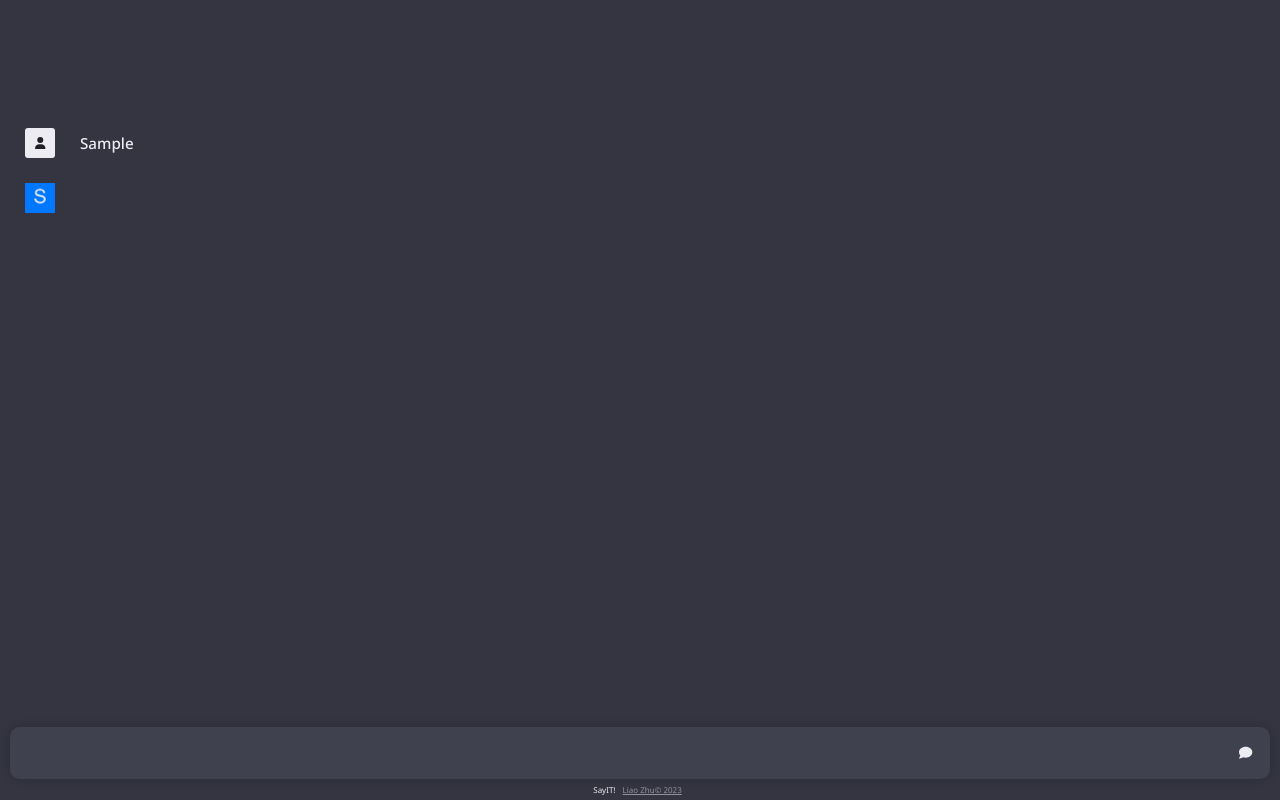
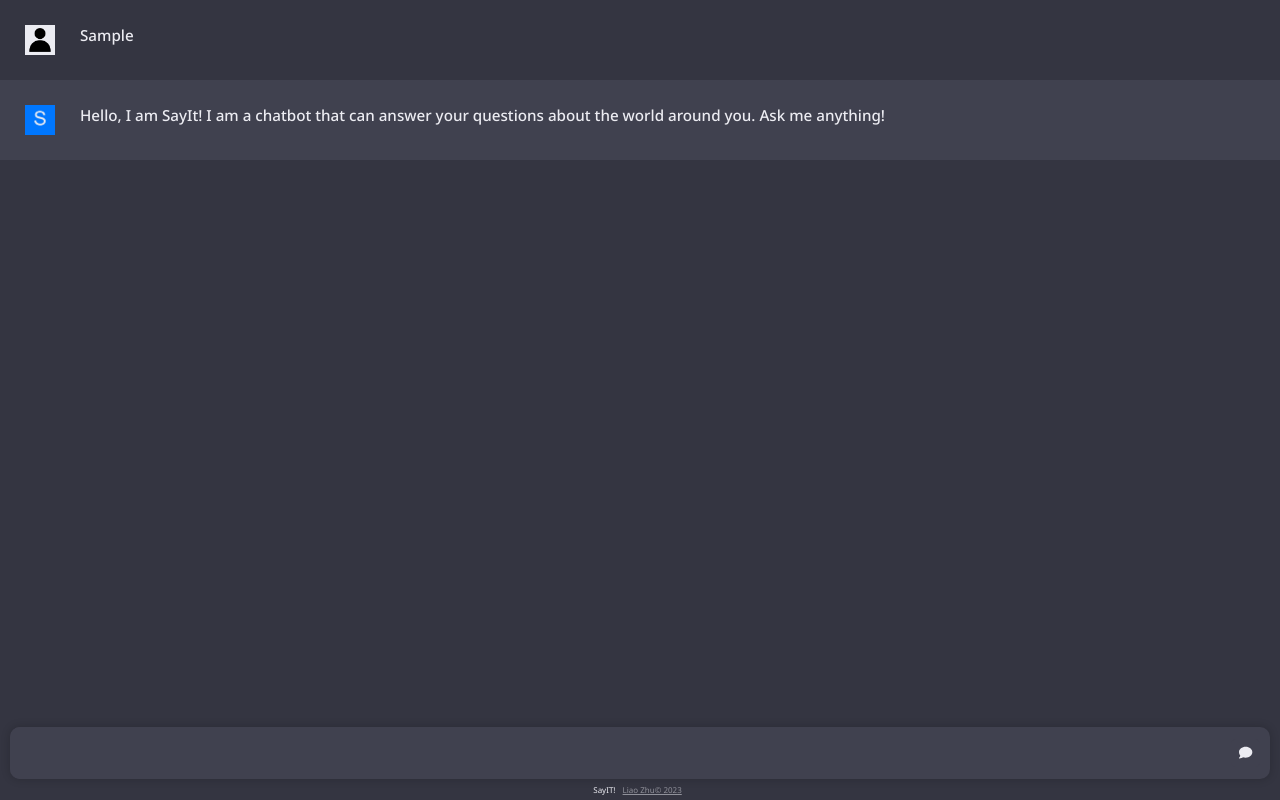
Before and after one commit to liaozhuzhu/sayit, a React (Create React App) app: page / in a window 1280 px wide. Both pictures are taken after typing "Sample" into the empty fields and a click on the button 1245 px from the left and 753 px from the top of the page. Built offline with nearby package versions, Linux system fonts and the light colour scheme; no server answers.

Commit message:
finished styling  sayit response and user prompt

```diff
--- a/src/index.js
+++ b/src/index.js
@@ -5,7 +5,5 @@ import App from './App';
 
 const root = ReactDOM.createRoot(document.getElementById('root'));
 root.render(
-  <React.StrictMode>
     <App />
-  </React.StrictMode>
 );
--- a/src/pages/Main.jsx
+++ b/src/pages/Main.jsx
@@ -1,63 +1,126 @@
-import {useEffect, useState, useRef} from 'react'
+import {useEffect, useState} from 'react'
 import {faUser} from "@fortawesome/free-solid-svg-icons"
 import {FontAwesomeIcon} from "@fortawesome/react-fontawesome"
 import { Configuration, OpenAIApi } from "openai";
 
 
 function Main({userText}) {
-
     const [sayItResponse, setSayItResponse] = useState("");
-    const dataFetchedRef = useRef(false);
     const apiKey = "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";
 
-    // write a function that asks a question to the openai api using createCompletion when the component first renders
+    const loadResponse = () => {
+        let response = document.getElementById("sayit-response");
+        let dots = document.createElement("span");
+        response.innerHTML = "";
+        dots.id = "dots";
+        dots.innerHTML = "...";
+        response.appendChild(dots);
+        loadInterval = setInterval(() => {
+            if (dots.innerHTML.length === 3) {
+                dots.innerHTML = "";
+            } else {
+                dots.innerHTML += ".";
+            }
+        }, 500);
+    }
 
-    const askQuestion = async (question) => {
-        console.log("Calling OpenAI API...");
-        const config = new Configuration({
-            apiKey: apiKey,
-        });
-        const openai = new OpenAIApi(config);
-        const prompt = `Q: ${question}\nA: `;
-        const response = await openai.createCompletion({
-            model: "text-davinci-003",
-            prompt: prompt,
-            temperature: 1,
-            max_tokens: 300,
-            top_p: 1,
-            frequency_penalty: 0,
-            presence_penalty: 0,
-        });
-        // check if response was successful
-        if (response.status === 200) {
-            let responseText = response.data.choices[0].text;
-            setSayItResponse(responseText);
+    // const askQuestion = async (question) => {
+    //     loadResponse();
+    //     console.log("Calling OpenAI API...");
+    //     const config = new Configuration({
+    //         apiKey: apiKey,
+    //     });
+    //     const openai = new OpenAIApi(config);
+    //     const prompt = `Q: ${question}\nA: `;
+    //     const response = await openai.createCompletion({
+    //         model: "text-davinci-003",
+    //         prompt: prompt,
+    //         temperature: 1,
+    //         max_tokens: 300,
+    //         top_p: 1,
+    //         frequency_penalty: 0,
+    //         presence_penalty: 0,
+    //     });
+    //     // check if response was successful
+    //     if (response.status === 200) {
+    //         let responseText = response.data.choices[0].text;
+    //         setSayItResponse(responseText);
+    //     } else {
+    //         console.log("Error: " + response.status);
+    //         let responseText = "Sorry, something went wrong. Please try again later.";
+    //         setSayItResponse(responseText);
+    //     }
+    // }
+    let chatBox = document.createElement("div");
+    const createBox = (isUser, message, uniqueId) => {
+        if (isUser) {
+            return (
+                `
+                <div class="chat-box">
+                    <div class="chat">
+                        <div class="profile-icon">
+                            <img src="assets/user.png" id="user-icon"/>
+                        </div>
+                        <div class="prompt">${message}</div>
+                    </div>
+                </div>`
+            )
         } else {
-            let responseText = "Sorry, something went wrong. Please try again later.";
-            setSayItResponse(responseText);
+            return (
+                `
+                <div class="chat-box" id="sayit-box">
+                    <div class="chat">
+                        <div class="profile-icon">
+                            <img src="assets/sayit.png" id="sayit-icon"/>
+                        </div>
+                        <div class="prompt" id=${uniqueId}>${message}</div>
+                    </div>
+                </div>`
+            )
         }
     }
 
+    function generateUniqueId() {
+        const timestamp = Date.now();
+        const randomNumber = Math.random();
+        const hexadecimalString = randomNumber.toString(16);
+
+        return `id-${timestamp}-${hexadecimalString}`;
+    }
+
+    const testQuestion = () => {
+        let chatContainer = document.getElementById("chat-container");
+        console.log("Fake calling OpenAI API...");
+        // make a fake call to the api with a delay
+
+        // move this line up, then do the loading thing and then get the response by its unique id and change the
+        // innerHTML to sayItResponse
+        let testResponse = "Hello, I am SayIt! I am a chatbot that can answer your questions about the world around you. Ask me anything!";
+        const uniqueId = generateUniqueId();
+        chatContainer.innerHTML += (createBox(false, testResponse, uniqueId));
+        chatContainer.scrollTop = chatContainer.scrollHeight + 50;
+    }
+
     useEffect(() => {
-        if (dataFetchedRef.current) return;
-        dataFetchedRef.current = true;
-        askQuestion(userText);
+        // askQuestion(userText);
+        document.getElementById("chat-container").innerHTML += (createBox(true, userText, ""));
+        testQuestion();
     }, [userText])
 
 
     return (
         <div id="main">
             <div id="chat-container"></div>
-            <div className="chat-box" id="user-chat-box">
-                <div className="profile-icon"><FontAwesomeIcon icon={faUser} /></div>
+            {/* <div className="chat-box" id="user-chat-box">
+                <div className="profile-icon"></div>
                 <div className="prompt">{userText}</div>
-            </div>
-            <div className="chat-box" id="user-chat-box">
+            </div> */}
+            {/* <div className="chat-box" id="user-chat-box">
                 <div className="profile-icon">
                     <img src="assets/sayit.png" id="sayit-icon"/>
                 </div>
                 <div className="prompt" id="sayit-response">{sayItResponse}</div>
-            </div>
+            </div> */}
         </div>
     )
 }
--- a/src/styles.css
+++ b/src/styles.css
@@ -116,20 +116,31 @@ body {
   justify-content: center;
   align-items: center;
   padding-inline: 25px;
-  padding-bottom: 25px;
+  padding-block: 25px;
+}
+
+#sayit-box {
+  background-color: #40414f;
+}
+
+.chat {
+  display: flex;
+  justify-content: center;
+  align-items: top;
+  width: 100%;
 }
 
 .profile-icon {
   color: #202123;
   margin-right: auto;
   background-color: #ececf2;
-  min-height: 30px;
-  min-width: 30px;
-  display: flex;
-  justify-content: center;
-  align-items: center;
-  font-size: 0.75rem;
-  border-radius: 3px;
+  max-height: 30px;
+  max-width: 30px;
+}
+
+#user-icon {
+  width: 100%;
+  height: 100%;
 }
 
 #sayit-icon {
@@ -157,7 +168,7 @@ body {
 }
 
 #main {
-  margin-top: 10%;
+  margin-bottom: 15%;
 }
 
 #footer {
@@ -172,6 +183,7 @@ body {
   justify-content: center;
   align-items: center;
   flex-direction: column;
+  padding-top: 10px;
   padding-inline: 10px;
   z-index: 2;
 }
```
Also changed, not shown: public/assets/user.png (added), 3 other files (tests, documents, lock files or other folders).
